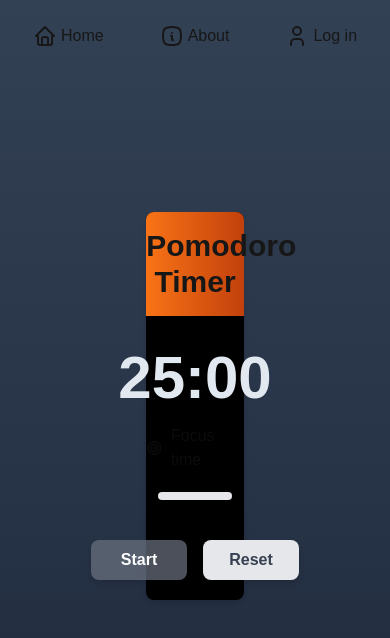
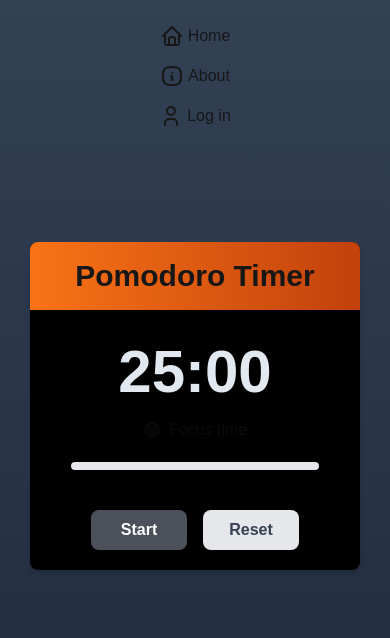
Before and after one commit to JoelFaldin/pomodoro-totoro, a Next.js app: page / in a window 390 px wide. Shown: the top 638 px of the page. Built offline with nearby package versions, Linux system fonts and the light colour scheme; no server answers.

Commit message:
refactor: improving responsiveness of header and login

```diff
--- a/src/app/(auth)/login/page.tsx
+++ b/src/app/(auth)/login/page.tsx
@@ -115,7 +115,7 @@ const Login = () => {
               </div>
             </div>
 
-            <div className="mt-6 grid grid-cols-2 gap-3">
+            <div className="mt-6 grid grid-cols-1 md:grid-cols-2 gap-3">
               <div className="w-full inline-flex justify-center py-2 px-4 border border-gray-700 rounded-md shadow-sm bg-zinc-900 text-sm font-medium text-gray-500 hover:bg-gray-950">
                 <AuthButton />
               </div>
--- a/src/app/(base)/about/page.tsx
+++ b/src/app/(base)/about/page.tsx
@@ -27,7 +27,7 @@ const page = () => {
       <section className="mt-5 w-1/3 border p-5 rounded-lg flex flex-col gap-y-3">
         <h4 className="text-3xl font-bold underline">Totoro</h4>
         <a href="https://www.deviantart.com/mfujiart/art/Totoro-Wallpaper-853071023" target="_blank">
-          <Image src="/totoro_image.webp" alt="Totoro image!" width="400" height="40" className="mx-auto" priority />
+          <Image src="/totoro_image.webp" alt="Totoro image!" width="400" height="40" className="mx-auto w-auto" priority />
         </a>
       </section>
     </div>
--- a/src/app/components/Navbar.tsx
+++ b/src/app/components/Navbar.tsx
@@ -5,7 +5,7 @@ import HeaderAuth from "./HeaderAuth"
 
 const Navbar = () => {
   return (
-    <header className="absolute left-0 right-0 mx-auto flex flex-row justify-center items-center gap-x-10 my-4">
+    <header className="absolute left-0 right-0 mx-auto flex flex-col sm:flex-row justify-center items-center gap-x-10 my-4">
       <Link href="/" className="flex flex-row items-center gap-x-1 p-2 hover:rounded hover:bg-slate-600">
         <Home width="24" height="24" />
         Home
--- a/src/app/components/Timer.tsx
+++ b/src/app/components/Timer.tsx
@@ -55,7 +55,7 @@ const Timer = () => {
   }
 
   return (
-    <div className="bg-black rounded-lg shadow-md mb-8 w-3/12">
+    <div className="bg-black rounded-lg shadow-md mb-8 w-3/12 min-w-[330px]">
       <div className="flex flex-col items-center">
         <h1 className="text-3xl font-bold text-center mb-8 w-full rounded-t-lg py-4 bg-gradient-to-r from-orange-500 to-orange-700">Pomodoro Timer</h1>
         <div className="text-6xl text-slate-200 font-bold mb-4" aria-live="polite">{formatTime(time)}</div>
```
